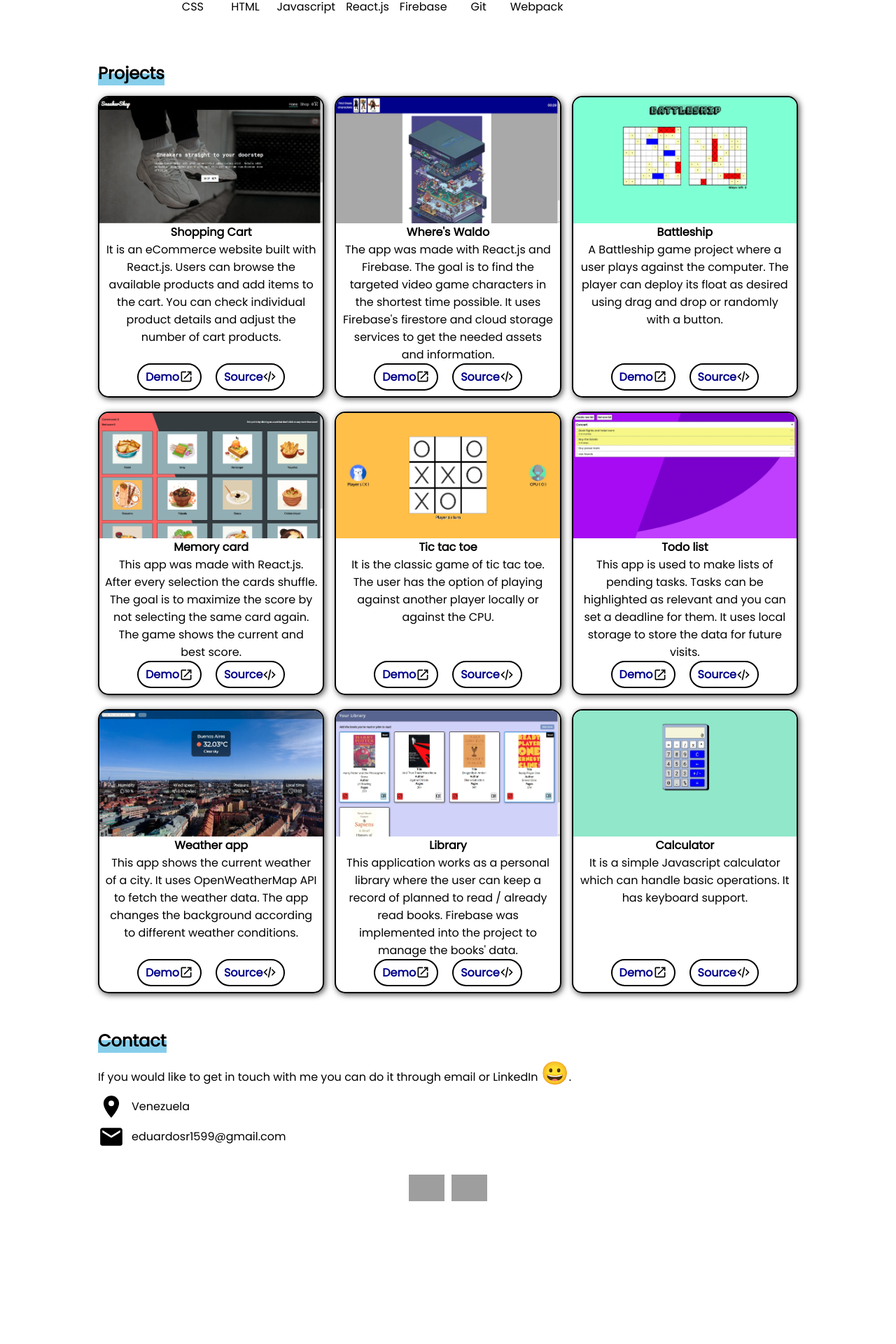
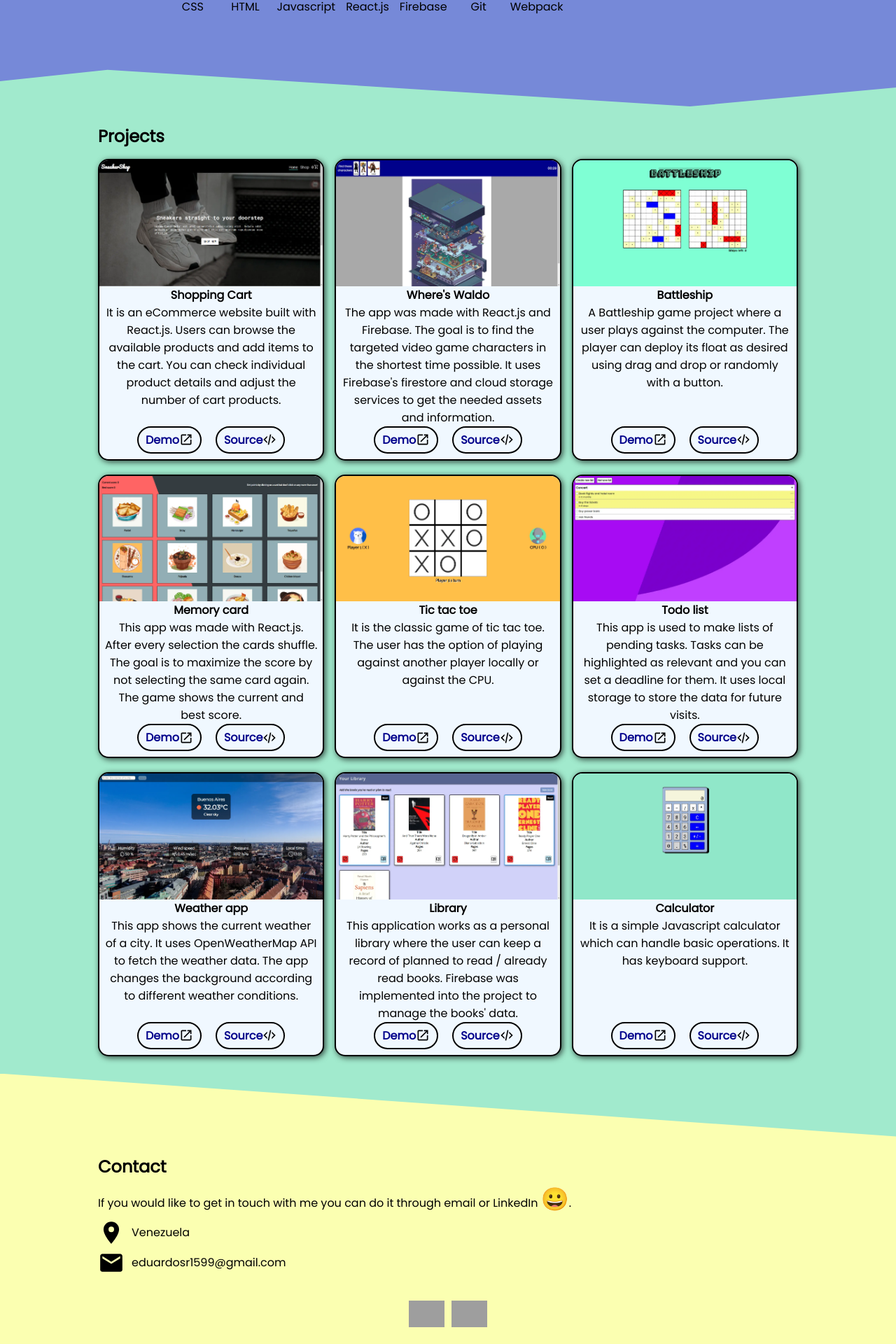
Before and after one commit to ewardou/portfolio, a React (Create React App) app: page / in a window 1280 px wide. Shown: the part 586-2506 px from the top of the page at 70% size. Before the commit the page ends 2334 px from the top, so only its background shows below. Built offline with nearby package versions, Linux system fonts and the light colour scheme; grey boxes are pictures that could not be loaded; the HTML template or start-up script is replaced by a standard one.

Commit message:
Add a background to the webpage

```diff
--- a/src/App.js
+++ b/src/App.js
@@ -8,11 +8,21 @@ import Projects from "./Components/Projects";
 function App() {
   return (
     <div className="App">
-      <Header />
+      <div>
+        <Header />
+      </div>
       <main>
-        <About />
-        <Projects />
-        <Contact />
+        <div>
+          <About />
+        </div>
+        <div className="separator-1"></div>
+        <div>
+          <Projects />
+        </div>
+        <div className="separator-2"></div>
+        <div>
+          <Contact />
+        </div>
       </main>
     </div>
   );
--- a/src/style/App.css
+++ b/src/style/App.css
@@ -5,10 +5,6 @@
     font-size: 1rem;
     margin: 0;
     padding: 0;
-}
-
-.App > * {
-    padding: 15px;
 }
 
 :root{
@@ -19,18 +15,62 @@
     font-size: 1.5rem;
 }
 
-.App > main > section {
-    margin:0 auto;
-    /* margin-top: 30px; */
-    max-width: 1000px;
+.App > div{
+    background-color: #7689d8;
 }
 
-.App > main > section+section {
-    margin-top: 50px;
+.App header{
+    padding: 15px;
+}
+
+.App > main  section {
+    margin:0 auto;
+    max-width: 1000px;
+    padding:15px
+}
+
+.separator-1, .separator-1::after, .separator-2, .separator-2::after {
+    width: 100%;
+    height: 90px;
+}
+
+.separator-1{
+    background-color: #a1eacd;
+    position: relative;
+}
+.separator-1::after{
+    background-color: #7689d8;
+    content: " ";
+    position: absolute;
+    clip-path: polygon(0 0, 100% 0, 100% 70%, 77% 100%, 12% 42%, 0 60%);
+}
+
+.separator-2{
+    background-color: #FBFFB1;
+    position: relative;
+}
+.separator-2::after{
+    background-color: #a1eacd;
+    content: " ";
+    position: absolute;
+    clip-path: polygon(100% 100%, 100% 0, 0 0);
+
+}
+
+.App > main > div:first-of-type{
+    background-color: #7689d8;
+}
+
+.App > main > div:nth-of-type(3){
+    background-color: #a1eacd;
+}
+.App > main > div:nth-of-type(5){
+    background-color: #FBFFB1;
 }
 
 @media (min-width:500px) {
-    .App > * {
-        padding: 25px;
+    .App > main  section,
+    .App header {
+        padding:25px
     }
 }
--- a/src/style/ProjectCard.css
+++ b/src/style/ProjectCard.css
@@ -27,11 +27,18 @@
     display: flex;
     flex-direction: column;
     align-items: center;
+    position: relative;
     padding-bottom: 8px;
     overflow: hidden;
     border: 2px solid black;
     border-radius: 15px;
     box-shadow: 2px 2px 8px rgba(0, 0, 0, 0.7);
+    background-color: aliceblue;
+    transition: transform 150ms linear;
+}
+
+.card:hover{
+    transform: translateY(-10px);
 }
 
 .card p:first-of-type {
```
